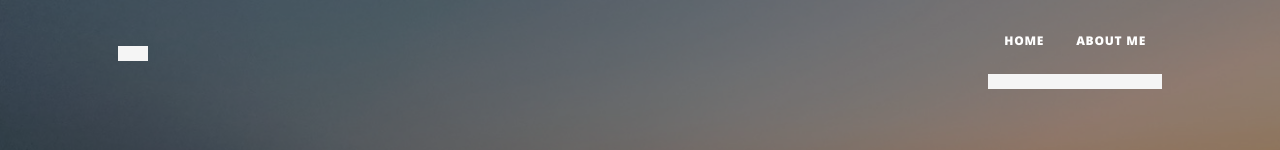
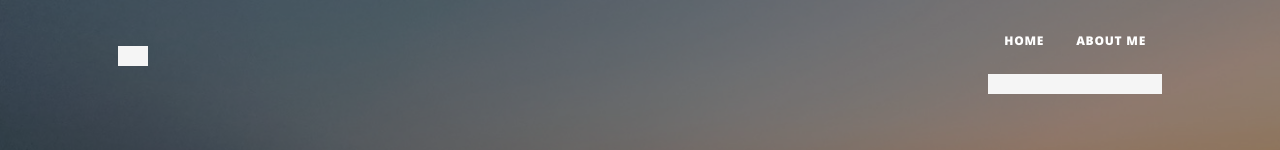
Before and after one commit to lcoombs47/is201webdevproject1, a plain HTML site: page index.html in a window 1280 px wide. Shown: the top 150 px of the page. Drawn offline with nearby package versions, Linux system fonts and the light colour scheme.

Commit message:
Update mystyles.css

```diff
--- a/css/mystyles.css
+++ b/css/mystyles.css
@@ -96,19 +96,21 @@ h1{
 nav{
     background-color: whitesmoke;
     padding: 15px;
+    display: flex;
     overflow: hidden;
-    display:inline-block;
-    border-bottom:15px solid whitesmoke;
+    border-bottom:20px solid whitesmoke;
+    align-items: center;
 }
 
 nav a{
     padding: 15px;
     text-decoration: none;
+    display: flex;
     font-weight: bold;
     color: cadetblue;
     float:left;
-    display:inline-block;
-    border-bottom:15px solid whitesmoke;
+    border-bottom:20px solid whitesmoke;
+    align-items:center;
 }
 
 nav a:hover{
```
